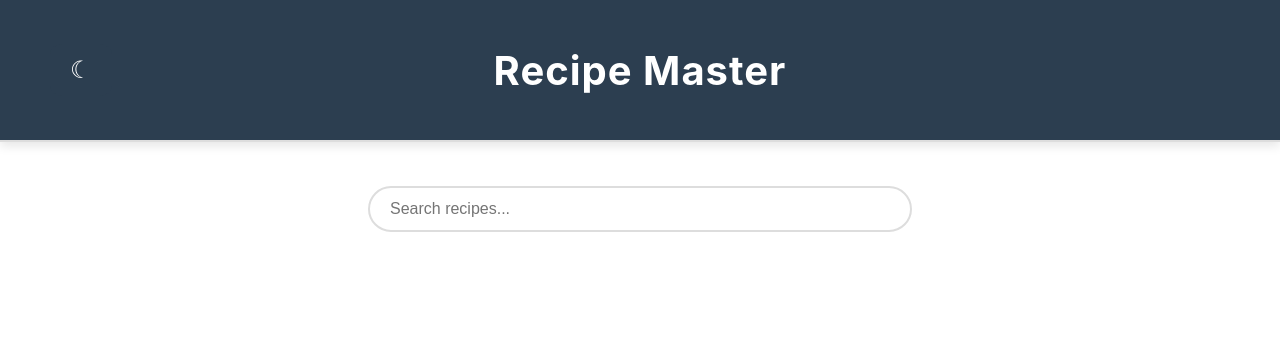
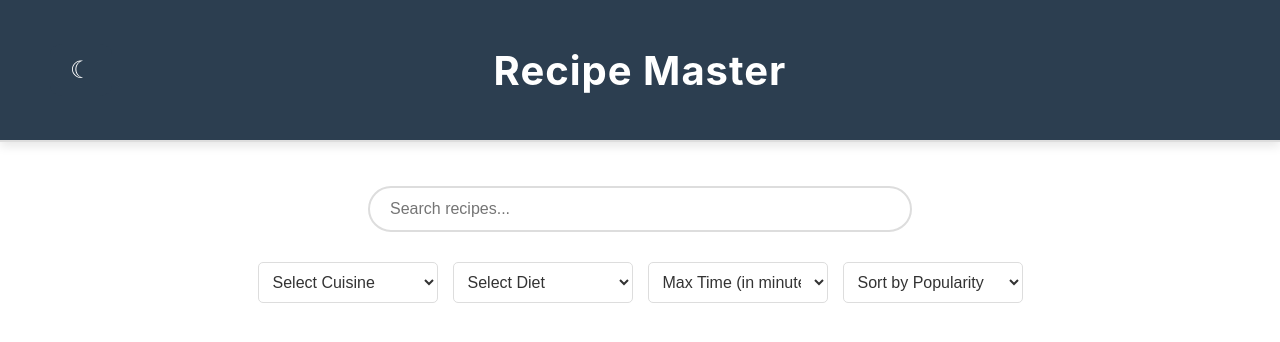
Before and after one commit to TurkiNAlghamdii/receiptApp, a React (Create React App) app: page / in a window 1280 px wide. Shown: the top 342 px of the page. Built offline with nearby package versions, Linux system fonts and the light colour scheme.

Commit message:
Added Filtering to the search

```diff
--- a/package.json
+++ b/package.json
@@ -41,7 +41,8 @@
       "last 1 firefox version",
       "last 1 safari version"
     ]
+  },
+  "devDependencies": {
+    "@babel/plugin-proposal-private-property-in-object": "^7.21.11"
   }
-
-
 }
--- /dev/null
+++ b/src/FilterAndSort.css
@@ -0,0 +1,55 @@
+.filters {
+  display: flex;
+  gap: 15px;
+  justify-content: center;
+  margin-bottom: 30px;
+  flex-wrap: wrap;
+}
+
+.filters select {
+  padding: 10px;
+  font-size: 1rem;
+  border: 1px solid #ddd;
+  border-radius: 5px;
+  cursor: pointer;
+  width: 180px;
+  transition: border-color 0.3s ease, background-color 0.3s ease;
+}
+
+.filters select:focus {
+  outline: none;
+  border-color: #3498db;
+}
+
+body .filters select {
+  background-color: #fff;
+  color: #333;
+  border: 1px solid #ddd;
+}
+
+body.dark-mode .filters select {
+  background-color: #34495e;
+  color: #ecf0f1;
+  border: 1px solid #7f8c8d;
+}
+
+.filters select:hover {
+  background-color: #f5f5f5;
+}
+
+body.dark-mode .filters select:focus {
+  border-color: #3498db;
+}
+
+.sorting {
+  display: flex;
+  justify-content: center;
+  align-items: center;
+}
+
+.noRecipesFound {
+  text-align: center;
+  color: #888;
+  font-size: 1.2rem;
+  margin-top: 20px;
+}
--- /dev/null
+++ b/src/FilterAndSort.jsx
@@ -0,0 +1,41 @@
+import React from "react";
+import "./FilterAndSort.css";
+
+const FilterAndSort = ({ cuisine, diet, maxTime, sortBy, onFilterChange, onSortChange }) => {
+  return (
+    <div className="filters">
+      <select name="cuisine" value={cuisine} onChange={onFilterChange}>
+        <option value="">Select Cuisine</option>
+        <option value="Italian">Italian</option>
+        <option value="Mexican">Mexican</option>
+        <option value="Asian">Asian</option>
+        {/* Add more options */}
+      </select>
+
+      <select name="diet" value={diet} onChange={onFilterChange}>
+        <option value="">Select Diet</option>
+        <option value="vegetarian">Vegetarian</option>
+        <option value="vegan">Vegan</option>
+        <option value="gluten free">Gluten Free</option>
+        {/* Add more options */}
+      </select>
+
+      <select name="maxTime" value={maxTime} onChange={onFilterChange}>
+        <option value="">Max Time (in minutes)</option>
+        <option value="30">30 min</option>
+        <option value="60">60 min</option>
+        <option value="120">120 min</option>
+        {/* Add more options */}
+      </select>
+
+      <div className="sorting">
+        <select value={sortBy} onChange={onSortChange}>
+          <option value="popularity">Sort by Popularity</option>
+          <option value="readyInMinutes">Sort by Preparation Time</option>
+        </select>
+      </div>
+    </div>
+  );
+};
+
+export default FilterAndSort;
--- a/src/RecipeSearch.jsx
+++ b/src/RecipeSearch.jsx
@@ -1,23 +1,36 @@
-import React, { useState, useEffect } from "react";
+import React, { useState, useEffect, useCallback } from "react";
 import axios from "axios";
 import "./RecipeSearch.css";
 import RecipeDetails from "./RecipeDetails";
+import FilterAndSort from "./FilterAndSort";
 
 const RecipeSearch = ({ darkMode, toggleDarkMode }) => {
-  const [query, setQuery] = useState("");
+  const [query, setQuery] = useState(""); // Current search query
   const [recipes, setRecipes] = useState([]);
   const [selectedRecipe, setSelectedRecipe] = useState(null);
 
+  const [cuisine, setCuisine] = useState("");
+  const [diet, setDiet] = useState("");
+  const [maxTime, setMaxTime] = useState("");
+  const [sortBy, setSortBy] = useState("popularity");
+
+  // Debounced search query
   const [debouncedQuery, setDebouncedQuery] = useState("");
 
-  const fetchRecipes = async (searchQuery) => {
+  // Memoize fetchRecipes to prevent unnecessary re-renders
+  const fetchRecipes = useCallback(async (searchQuery) => {
     if (!searchQuery) {
       setRecipes([]);
       return;
     }
 
     const API_KEY = "8c8e0cada25344f4b98cbce780007955";
-    const URL = `https://api.spoonacular.com/recipes/complexSearch?apiKey=${API_KEY}&query=${searchQuery}&number=30`;
+    let URL = `https://api.spoonacular.com/recipes/complexSearch?apiKey=${API_KEY}&query=${searchQuery}&number=30`;
+
+    if (cuisine) URL += `&cuisine=${cuisine}`;
+    if (diet) URL += `&diet=${diet}`;
+    if (maxTime) URL += `&maxReadyTime=${maxTime}`;
+    URL += `&sort=${sortBy}`;
 
     try {
       const response = await axios.get(URL);
@@ -25,22 +38,25 @@
     } catch (error) {
       console.error("Error fetching recipes:", error);
     }
-  };
+  }, [cuisine, diet, maxTime, sortBy]);
 
   useEffect(() => {
-    const timerId = setTimeout(() => {
-      setDebouncedQuery(query);
-    }, 500);
-
-    return () => clearTimeout(timerId);
-  }, [query]);
-
-  useEffect(() => {
-    fetchRecipes(debouncedQuery);
-  }, [debouncedQuery]);
+    fetchRecipes(debouncedQuery); // Fetch recipes when debounced query changes
+  }, [debouncedQuery, fetchRecipes]);
 
   const handleInputChange = (e) => {
     setQuery(e.target.value);
+  };
+
+  const handleFilterChange = (e) => {
+    const { name, value } = e.target;
+    if (name === "cuisine") setCuisine(value);
+    if (name === "diet") setDiet(value);
+    if (name === "maxTime") setMaxTime(value);
+  };
+
+  const handleSortChange = (e) => {
+    setSortBy(e.target.value);
   };
 
   const fetchRecipeDetails = async (id) => {
@@ -62,6 +78,15 @@
     setSelectedRecipe(null);
   };
 
+  // Debounce the search query (update `debouncedQuery` after typing)
+  useEffect(() => {
+    const timerId = setTimeout(() => {
+      setDebouncedQuery(query); // Set the debounced query after delay
+    }, 500);
+
+    return () => clearTimeout(timerId); // Clean up the timeout
+  }, [query]);
+
   return (
     <div className={`recipe-search ${darkMode ? "dark-mode" : ""}`}>
       {!selectedRecipe ? (
@@ -75,9 +100,19 @@
             />
           </div>
 
+          {/* Filter and Sort Component */}
+          <FilterAndSort
+            cuisine={cuisine}
+            diet={diet}
+            maxTime={maxTime}
+            sortBy={sortBy}
+            onFilterChange={handleFilterChange}
+            onSortChange={handleSortChange}
+          />
+
           <div className="recipe-grid">
-            {recipes.length > 0
-              ? recipes.map((recipe) => (
+            {recipes.length > 0 ? (
+              recipes.map((recipe) => (
                 <div
                   key={recipe.id}
                   className="recipe-card"
@@ -87,10 +122,12 @@
                   <img src={recipe.image} alt={recipe.title} />
                 </div>
               ))
-              : debouncedQuery && (
+            ) : (
+              debouncedQuery && (
                 <p className="noRecipesFound">
                   No recipes found. Try searching for something else.
                 </p>
+              )
             )}
           </div>
         </>
```
Also changed, not shown: 1 other file (tests, documents, lock files or other folders). Lines whose indentation alone changed are shown as unchanged.
